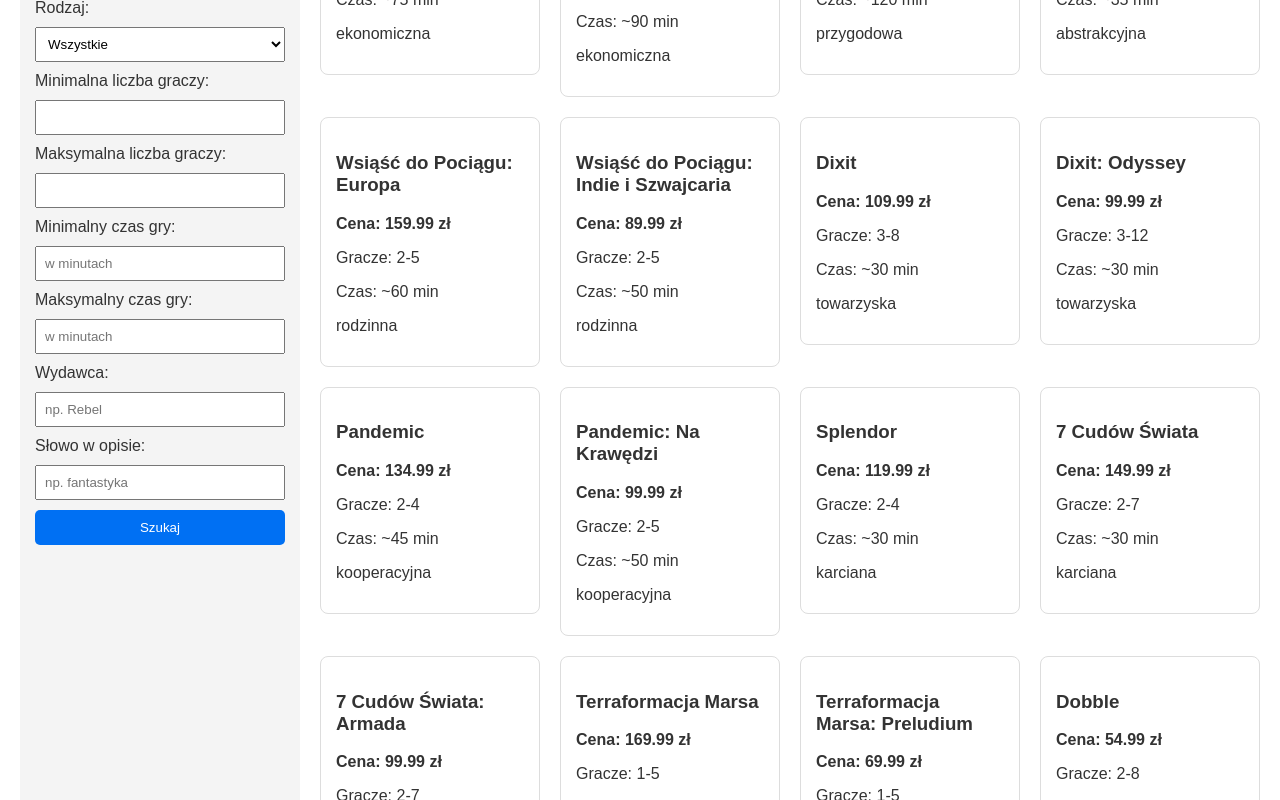
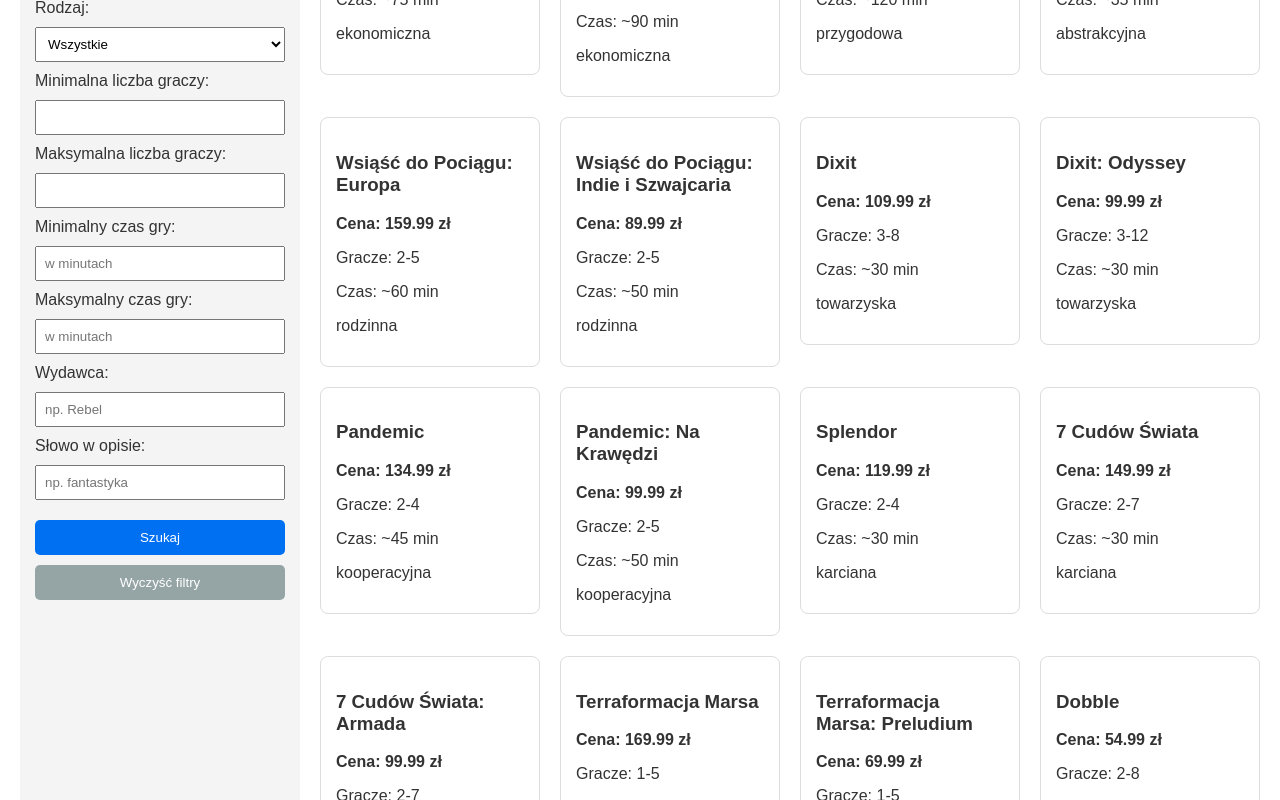
Before and after one commit to awajbl/Programowanie-Interfejsow-Webowych, a Next.js app in the folder lab3/giercownia/: page / in a window 1280 px wide. Shown: the part 360-1160 px from the top of the page. Built offline with nearby package versions, Linux system fonts and the light colour scheme.

Commit message:
zadanie na 4 + style + poprawka

```diff
--- a/lab3/giercownia/app/globals.css
+++ b/lab3/giercownia/app/globals.css
@@ -166,10 +166,23 @@
   opacity: 0.9;
 }
 
+.search-actions {
+  display: flex;
+  flex-direction: column;
+  gap: 10px;
+  margin-top: 10px;
+}
+
 .search-button {
   background: var(--primary-color);
   color: white;
   padding: 10px;
+}
+
+.btn-clear {
+  padding: 10px;
+  background: #95a5a6; /* Szary kolor dla akcji pomocniczej */
+  color: white;
 }
 
 .add-button {
--- a/lab3/giercownia/app/page.js
+++ b/lab3/giercownia/app/page.js
@@ -35,10 +35,27 @@
     setFilteredGames(filtered);
   };
 
+  // Funkcja czyszcząca bez użycia dodatkowej zmiennej
+  const clearFilters = () => {
+    setFilters({
+      maxPrice: "",
+      minPrice: "",
+      type: "Wszystkie",
+      minPlayers: "",
+      maxPlayers: "",
+      publisher: "",
+      descriptionWord: "",
+      minTime: "",
+      maxTime: ""
+    });
+    setFilteredGames(gamesData.board_games);
+  };
+
   return (
     <main>
       <aside className="filters">
         <h2>Filtry</h2>
+
         <label>Najniższa cena:</label>
         <input type="number" step="0.01" min="0" onChange={(e) => setFilters({...filters, minPrice: e.target.value})} />
 
@@ -64,10 +81,10 @@
         <input type="number" min="0" onChange={(e) => setFilters({...filters, maxPlayers: e.target.value})} />
 
         <label>Minimalny czas gry:</label>
-        <input type="number" placeholder="w minutach" onChange={(e) => setFilters({...filters, minTime: e.target.value})} />
+        <input type="number" placeholder="w minutach" min="1" onChange={(e) => setFilters({...filters, minTime: e.target.value})} />
 
         <label>Maksymalny czas gry:</label>
-        <input type="number" placeholder="w minutach" onChange={(e) => setFilters({...filters, maxTime: e.target.value})} />
+        <input type="number" placeholder="w minutach" min="1" onChange={(e) => setFilters({...filters, maxTime: e.target.value})} />
 
         <label>Wydawca:</label>
         <input type="text" placeholder="np. Rebel" onChange={(e) => setFilters({...filters, publisher: e.target.value})} />
@@ -75,14 +92,17 @@
         <label>Słowo w opisie:</label>
         <input type="text" placeholder="np. fantastyka" onChange={(e) => setFilters({...filters, descriptionWord: e.target.value})} />
 
-        <button className="search-button" onClick={handleSearch}>Szukaj</button>
+        <div className="search-actions">
+          <button className="search-button" onClick={handleSearch}>Szukaj</button>
+          <button className="btn-clear" onClick={clearFilters}>Wyczyść filtry</button>
+        </div>
       </aside>
 
       <section className="products">
         <div className="products-header">
           <h2>Lista gier ({filteredGames.length})</h2>
           <Link href="/games/add">
-            <button className="add-button" style={{ padding: '10px 20px', cursor: 'pointer', background: '#27ae60', color: 'white', border: 'none', borderRadius: '5px' }}>
+            <button className="add-button">
               + Dodaj grę
             </button>
           </Link>
```
